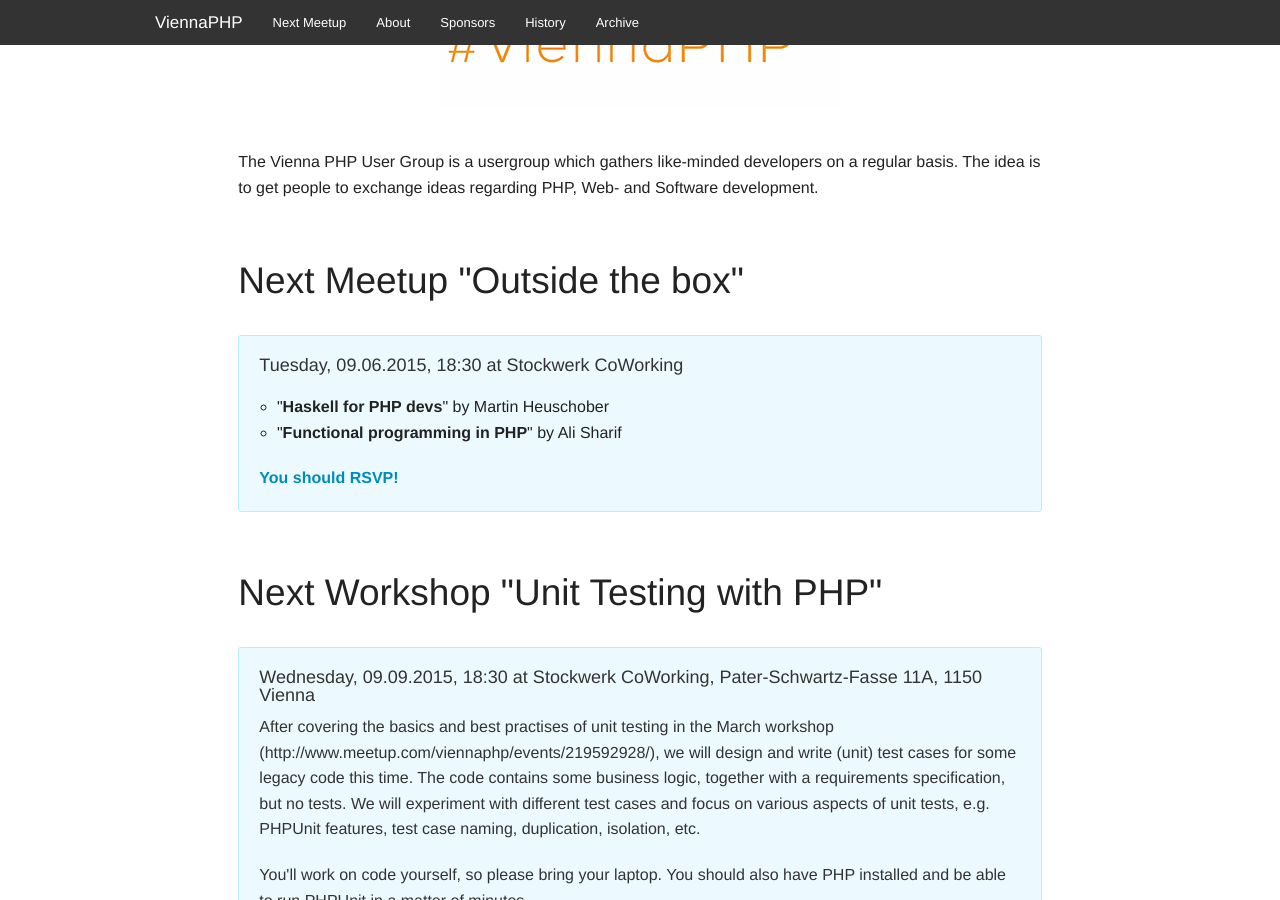
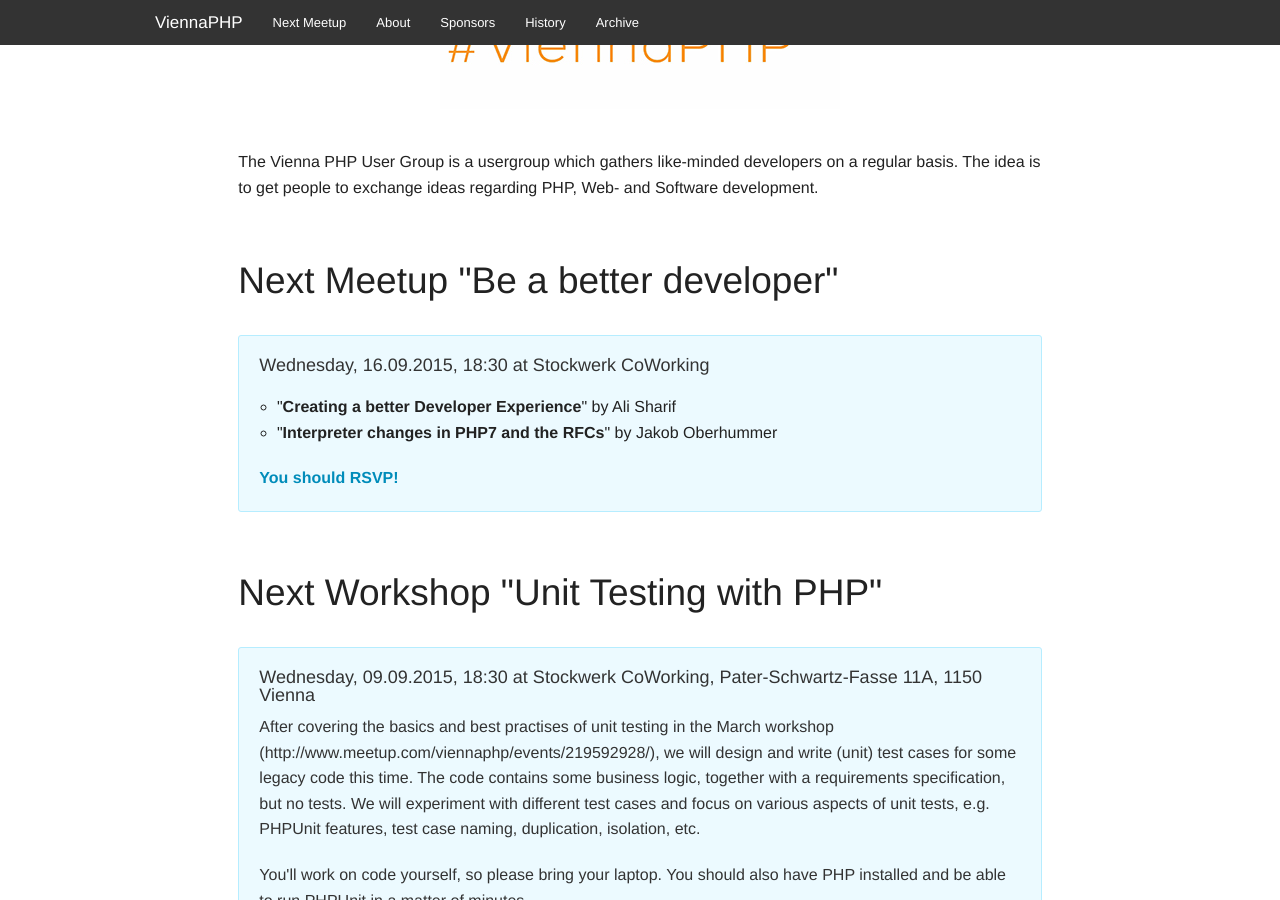
Before and after one commit to viennaphp/viennaphp.github.io, a Jekyll site: the page built from index.html, in a window 1280 px wide and 900 px high, scrolled down 356 px. Built offline with Jekyll 4.4.1, drawn with Linux system fonts in a browser that asks for light colours.

Commit message:
Adding next meetup

```diff
--- a/_data/meetup.yml
+++ b/_data/meetup.yml
@@ -1,11 +1,11 @@
-title: Outside the box
-date: Tuesday, 09.06.2015
+title: Be a better developer
+date: Wednesday, 16.09.2015
 time: "18:30"
 location: Stockwerk CoWorking
 description: ~
 agenda:
-    - title: Haskell for PHP devs
-      speaker: Martin Heuschober
-    - title: Functional programming in PHP
+    - title: Creating a better Developer Experience
       speaker: Ali Sharif
-link: http://www.meetup.com/viennaphp/events/221231261/
+    - title: Interpreter changes in PHP7 and the RFCs
+      speaker: Jakob Oberhummer
+link: http://www.meetup.com/de/viennaphp/events/224394719/
```
